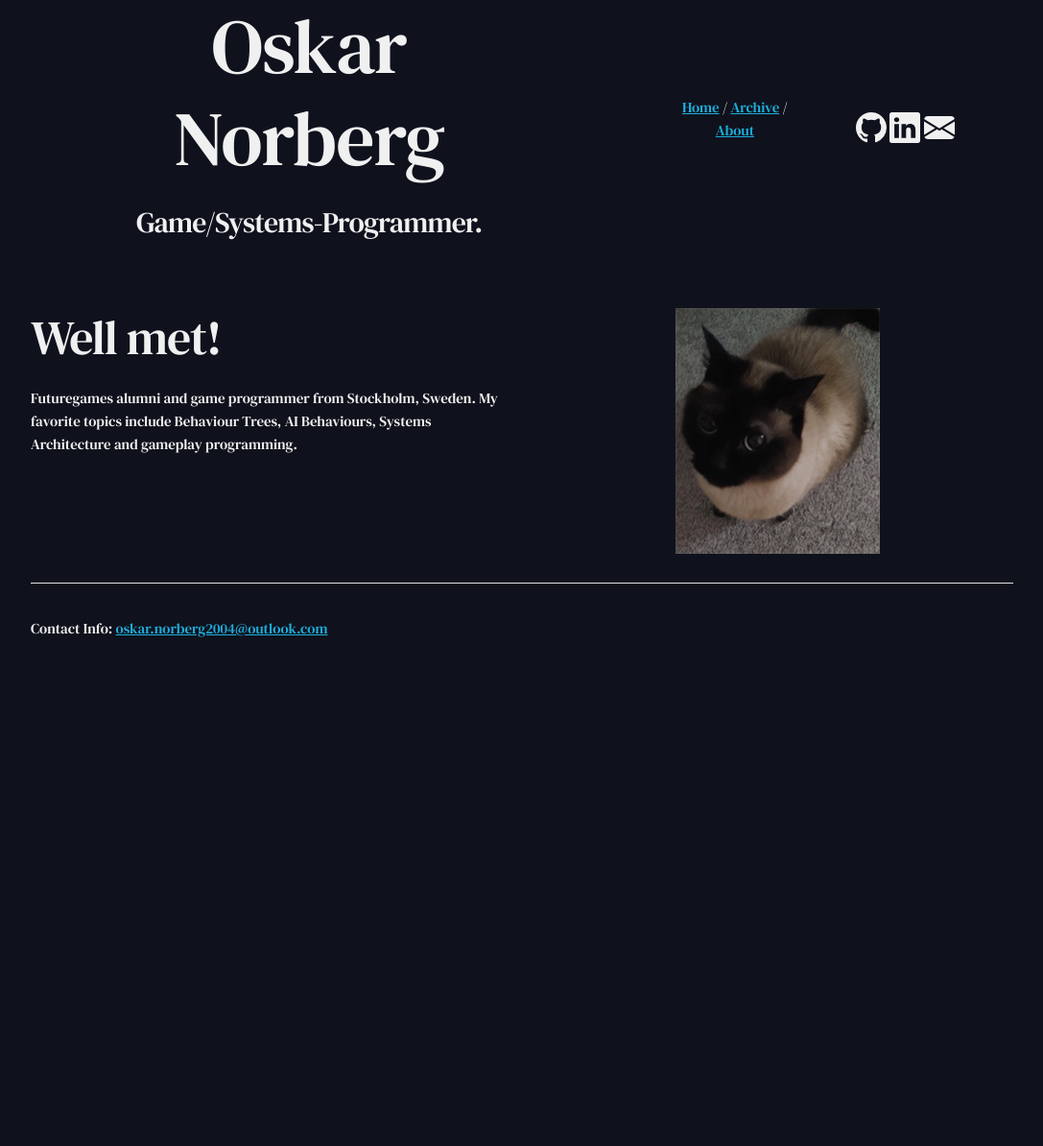
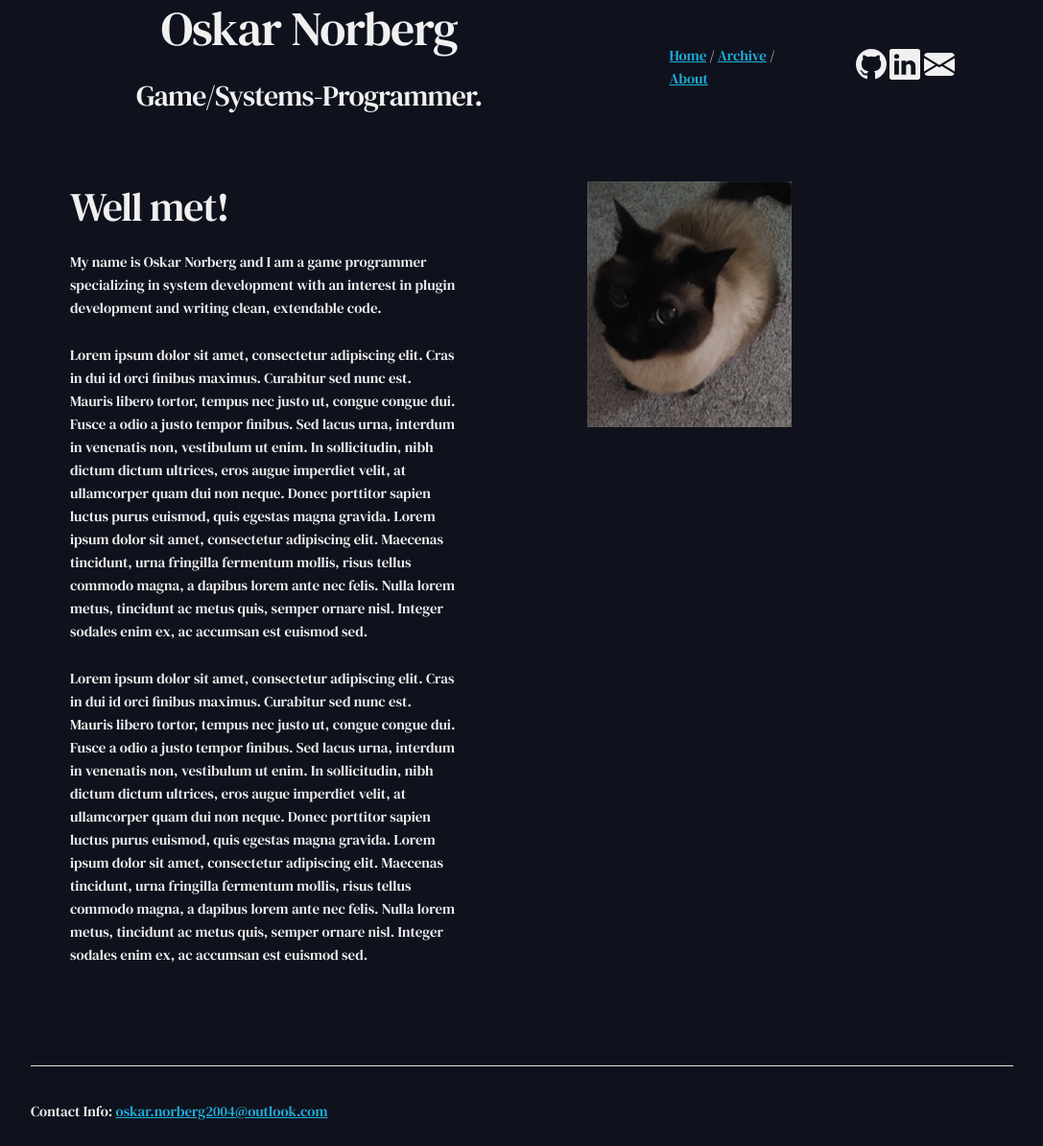
Before and after one commit to Oskar-Norberg/oskar-norberg.github.io, a Jekyll site: the page built from about.md, in a window 1280 px wide. Shown: the whole page at 96% size, without its empty margins (96-1183 px from the left). Built offline with Jekyll 4.4.1, drawn with Linux system fonts in a browser that asks for light colours; before the commit the page ends 900 px from its top, so only the background shows below that.

Commit message:
EDIT: [Script] Fix scaling on mobile

```diff
--- a/_includes/header.html
+++ b/_includes/header.html
@@ -3,13 +3,11 @@
     <div class="six columns"><h1 class="text-center">{{ site.title }}</h1><h4 class="text-center">{{ site.description }}</h4></div>
     <div class="one column"></div>
     <div class="two columns">
-        <p class="text-center">
-            <a href="{{ '/' | relative_url }}">Home</a>
-            /
-            <a href="{{ '/archive/' | relative_url }}">Archive</a>
-            /
-            <a href="{{ '/about/' | relative_url }}">About</a>
-        </p>
+        <a href="{{ '/' | relative_url }}">Home</a>
+        /
+        <a href="{{ '/archive/' | relative_url }}">Archive</a>
+        /
+        <a href="{{ '/about/' | relative_url }}">About</a>
     </div>
     <div class="two columns text-center">
         <a href="{{ site.github-link }}" class="no-hover-decoration">
--- a/_layouts/about.html
+++ b/_layouts/about.html
@@ -4,14 +4,16 @@ layout: default
 
 <div class="container">
     <div class="row">
-        <div class="six columns">
-            <h2>Well met!</h2>
-            Futuregames alumni and game programmer from Stockholm, Sweden.
-            My favorite topics include Behaviour Trees, AI Behaviours, Systems Architecture and gameplay programming.
+        <div class="one column"></div>
+
+        <div class="five columns">
+            {{ content }}
         </div>
 
-        <div class="six columns flex-center">
+        <div class="five columns flex-center">
             <img src="{{ '../assets/img/car.jpg' | relative_url }}">
         </div>
+
+        <div class="one column"></div>
     </div>
 </div>
--- a/_layouts/default.html
+++ b/_layouts/default.html
@@ -1,8 +1,8 @@
-<!DOCTYPE html>
+<html lang="en">
+    <head>
+        <meta charset="UTF-8">
+        <meta name="viewport" content="width=device-width, initial-scale=1" />
 
-<html>
-    <head>
-        <meta charset="utf-8">
         <title>{{ page.title | capitalize }}</title>
         <link rel="stylesheet" href="{{ '/assets/vendor/skeleton/normalize.css' | relative_url }}">
         <link rel="stylesheet" href="{{ '/assets/vendor/skeleton/skeleton.css' | relative_url }}">
@@ -24,6 +24,9 @@
 
         {{ content }}
 
+        <br>
+        <br>
+
         {% include footer.html %}
     </body>
 </html>
--- a/_layouts/home.html
+++ b/_layouts/home.html
@@ -90,7 +90,4 @@ layout: default
             <button class="glide__bullet" data-glide-dir="=4"></button>
         </div>
     </div>
-
-    <br>
-    <br>
 </div>
--- a/_sass/main.scss
+++ b/_sass/main.scss
@@ -7,28 +7,6 @@ body{
     font-family: DM-Serif;
 }
 
-h1{
-    font-size: 8rem;
-}
-
-h2{
-    font-size: 5rem;
-}
-
-h3{
-    font-size: 4rem;
-}
-
-h4{
-    font-size: 3rem;
-}
-h5{
-    font-size: 2rem;
-}
-h6{
-    font-size: 1rem;
-}
-
 /*
 h1, h2, h3, h4, h5, p{
     color: $color-white;
--- a/about.md
+++ b/about.md
@@ -4,4 +4,10 @@ title: About
 permalink: /about/
 ---
 
-Some text from the about page
+## Well met!
+
+My name is Oskar Norberg and I am a game programmer specializing in system development with an interest in plugin development and writing clean, extendable code.
+
+Lorem ipsum dolor sit amet, consectetur adipiscing elit. Cras in dui id orci finibus maximus. Curabitur sed nunc est. Mauris libero tortor, tempus nec justo ut, congue congue dui. Fusce a odio a justo tempor finibus. Sed lacus urna, interdum in venenatis non, vestibulum ut enim. In sollicitudin, nibh dictum dictum ultrices, eros augue imperdiet velit, at ullamcorper quam dui non neque. Donec porttitor sapien luctus purus euismod, quis egestas magna gravida. Lorem ipsum dolor sit amet, consectetur adipiscing elit. Maecenas tincidunt, urna fringilla fermentum mollis, risus tellus commodo magna, a dapibus lorem ante nec felis. Nulla lorem metus, tincidunt ac metus quis, semper ornare nisl. Integer sodales enim ex, ac accumsan est euismod sed.
+
+Lorem ipsum dolor sit amet, consectetur adipiscing elit. Cras in dui id orci finibus maximus. Curabitur sed nunc est. Mauris libero tortor, tempus nec justo ut, congue congue dui. Fusce a odio a justo tempor finibus. Sed lacus urna, interdum in venenatis non, vestibulum ut enim. In sollicitudin, nibh dictum dictum ultrices, eros augue imperdiet velit, at ullamcorper quam dui non neque. Donec porttitor sapien luctus purus euismod, quis egestas magna gravida. Lorem ipsum dolor sit amet, consectetur adipiscing elit. Maecenas tincidunt, urna fringilla fermentum mollis, risus tellus commodo magna, a dapibus lorem ante nec felis. Nulla lorem metus, tincidunt ac metus quis, semper ornare nisl. Integer sodales enim ex, ac accumsan est euismod sed.
```
